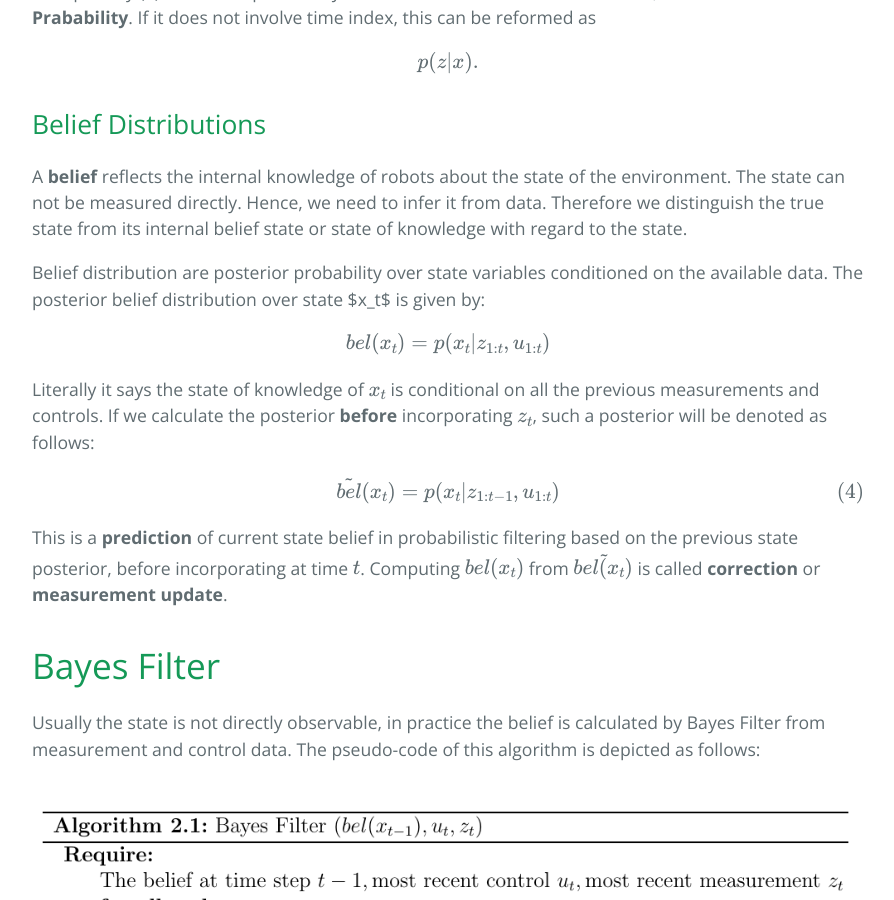
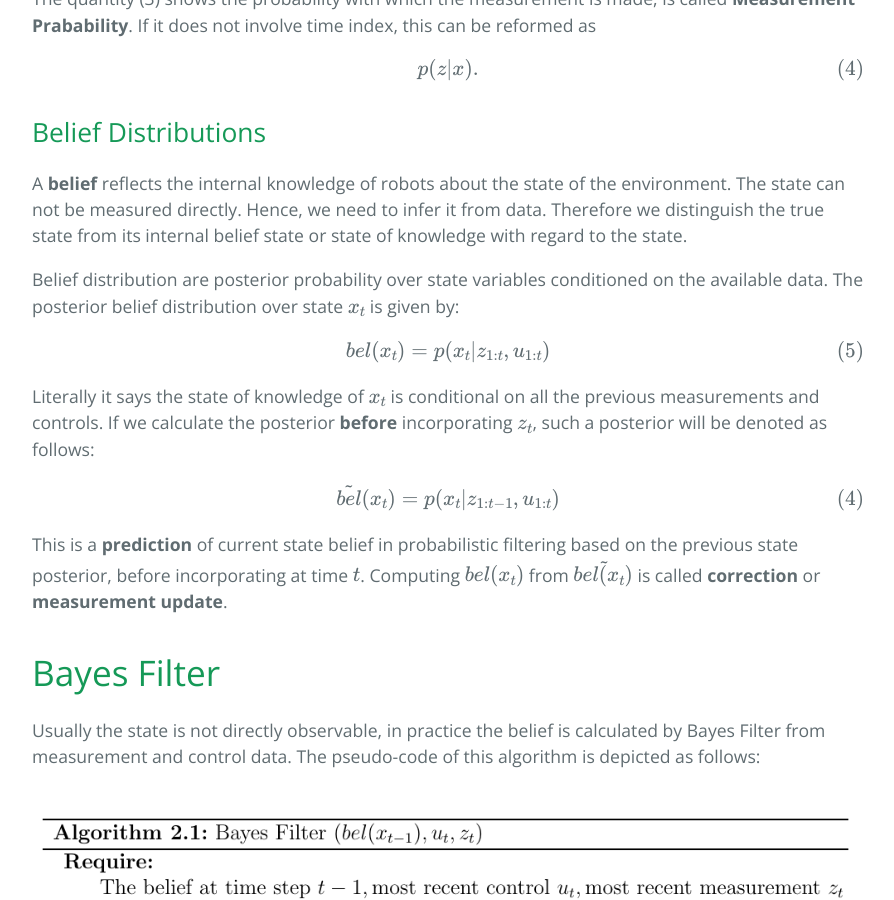
Before and after one commit to keeperovswords/Probabilistic-Robotics, a Jekyll site: the page built from _posts/2017-07-13-recursive- steate-estimation.markdown, in a window 1280 px wide and 900 px high, scrolled down 3768 px. Shown: the whole window, without its empty margins (192-1086 px from the left). Built offline with Jekyll 4.4.1, drawn with Linux system fonts in a browser that asks for light colours; formulas are drawn with MathJax 3; part of the change alters nothing that is shown.

```diff
--- a/_includes/head.html
+++ b/_includes/head.html
@@ -6,4 +6,20 @@
   <link rel="stylesheet" href="{{ site.baseurl }}/css/normalize.css">
   <link href='https://fonts.googleapis.com/css?family=Open+Sans:400,700' rel='stylesheet' type='text/css'>
   <link rel="stylesheet" href="{{ site.baseurl }}/css/cayman.css">
+  <!--
+   Maybe solving equation display problem
+  -->
+  <script type="text/x-mathjax-config"> MathJax.Hub.Config({ TeX: { equationNumbers: { autoNumber: "all" } } }); </script>
+       <script type="text/x-mathjax-config">
+         MathJax.Hub.Config({
+           tex2jax: {
+             inlineMath: [ ['$','$'], ["\\(","\\)"] ],
+             displayMath: [ ['$$','$$'], ["\\[","\\]"] ],
+             processEscapes: true
+           },
+           "HTML-CSS": { availableFonts: ["TeX"] }
+         });
+       </script>
+ <script src="https://cdn.mathjax.org/mathjax/latest/MathJax.js?config=TeX-AMS-MML_HTMLorMML" type="text/javascript"></script>
+
 </head>
```
